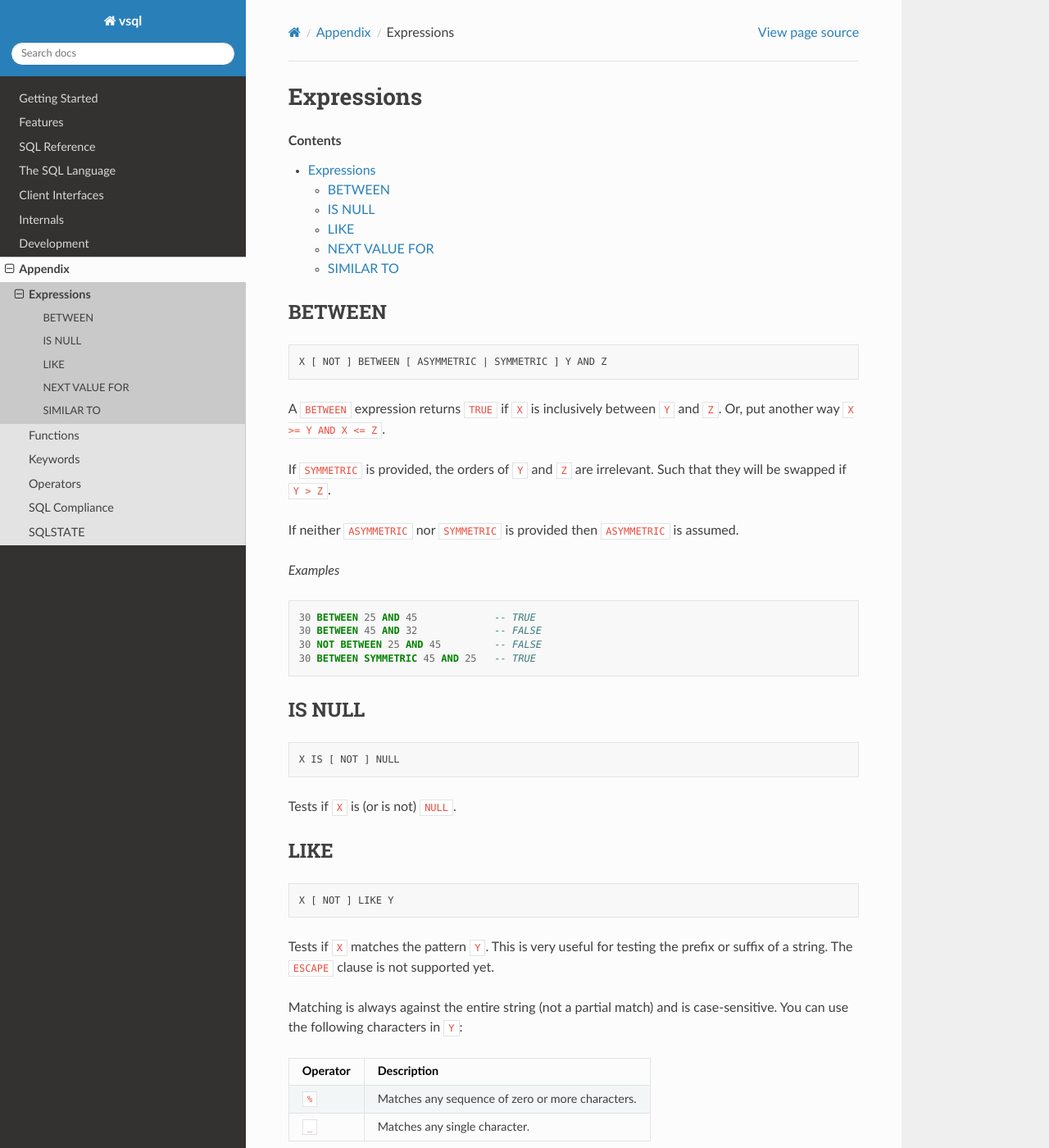
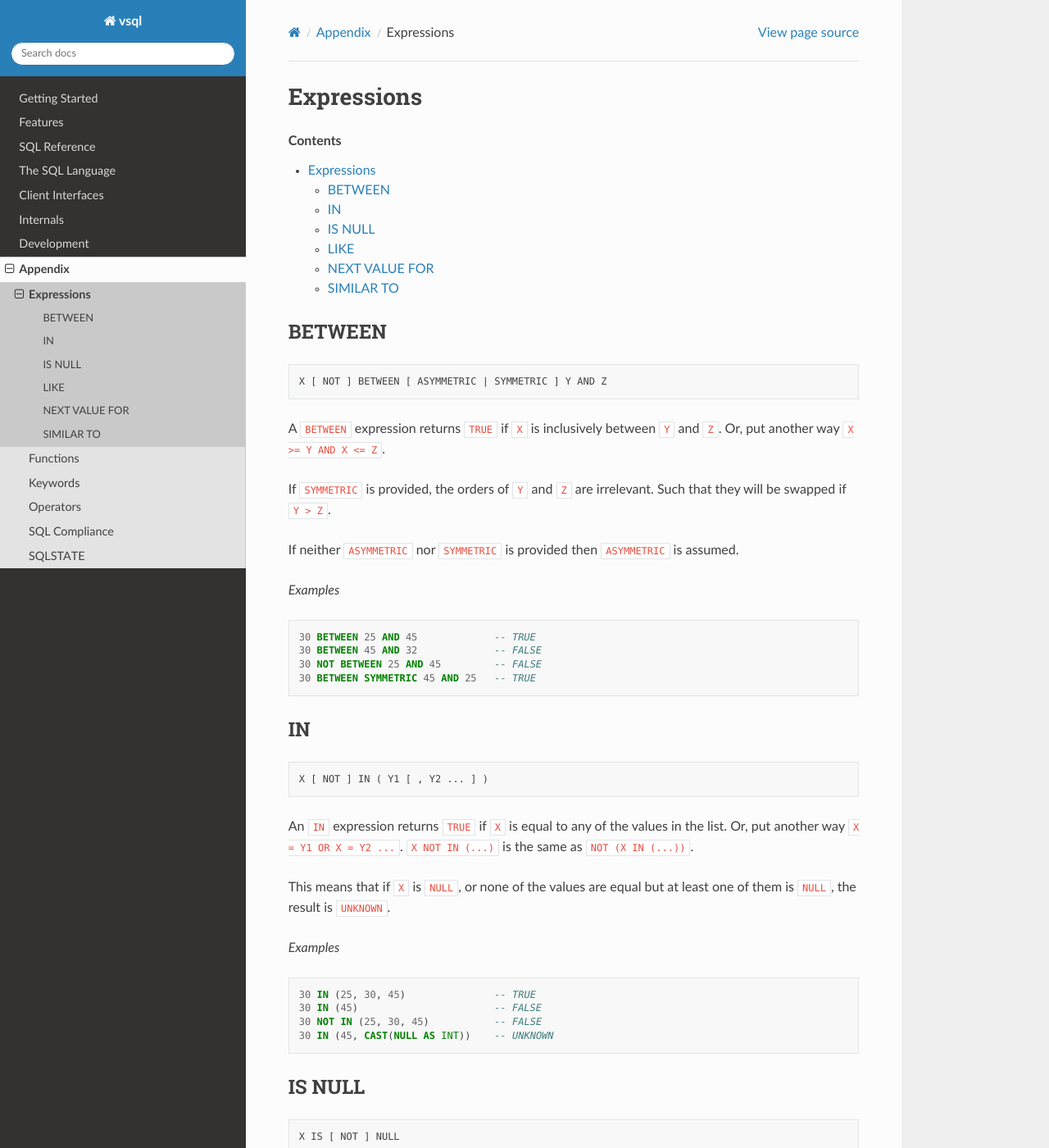
Before and after one commit to elliotchance/vsql, a Sphinx documentation site: the page built from docs/expressions.rst, in a window 1280 px wide and 1400 px high. Shown: the whole window at 82% size. Built offline with Sphinx 7.4.7 and the Read the Docs theme 3.1.0, drawn with Linux system fonts in a browser that asks for light colours.

Commit message:
language: Support the IN predicate with a list of values
x IN (a, b, c) is the same as x = a OR x = b OR x = c, so it's UNKNOWN
when x is NULL, or when nothing matches and one of the values is NULL.
That means x NOT IN (1, NULL) never matches a row. Every value is
compared, even after a match, so a value that can't be compared with x
is a 42883 error wherever it is in the list.

IN with a subquery (E061-11) is still not supported.

SQL E061-03
SQL T631

Fixes #452

Co-Authored-By: Claude Opus 5.5 <noreply@anthropic.com>

```diff
--- a/docs/expressions.rst
+++ b/docs/expressions.rst
@@ -27,6 +27,29 @@ assumed.
   30 BETWEEN 45 AND 32             -- FALSE
   30 NOT BETWEEN 25 AND 45         -- FALSE
   30 BETWEEN SYMMETRIC 45 AND 25   -- TRUE
+
+IN
+--
+
+.. code-block:: text
+
+  X [ NOT ] IN ( Y1 [ , Y2 ... ] )
+
+An ``IN`` expression returns ``TRUE`` if ``X`` is equal to any of the values in
+the list. Or, put another way ``X = Y1 OR X = Y2 ...``. ``X NOT IN (...)`` is the
+same as ``NOT (X IN (...))``.
+
+This means that if ``X`` is ``NULL``, or none of the values are equal but at
+least one of them is ``NULL``, the result is ``UNKNOWN``.
+
+*Examples*
+
+.. code-block:: sql
+
+  30 IN (25, 30, 45)               -- TRUE
+  30 IN (45)                       -- FALSE
+  30 NOT IN (25, 30, 45)           -- FALSE
+  30 IN (45, CAST(NULL AS INT))    -- UNKNOWN
 
 IS NULL
 -------
--- a/docs/sql-compliance.rst
+++ b/docs/sql-compliance.rst
@@ -130,7 +130,7 @@ As of the latest version (or at least the version of this documentation)
    * - ✅ E061-02
      - ``BETWEEN`` predicate
 
-   * - ❌ E061-03
+   * - ✅ E061-03
      - ``IN`` predicate with list of values
 
    * - ✅ E061-04
@@ -511,7 +511,7 @@ As of the latest version (or at least the version of this documentation)
    * - ❌ T321-05
      - ``RETURN`` statement
 
-   * - ❌ **T631**
+   * - ✅ **T631**
      - **IN predicate with one list element**
 
 Optional Features
```
Also changed, not shown: other parts of docs/sql-compliance.rst (+1 -1 lines), 7 other files.
